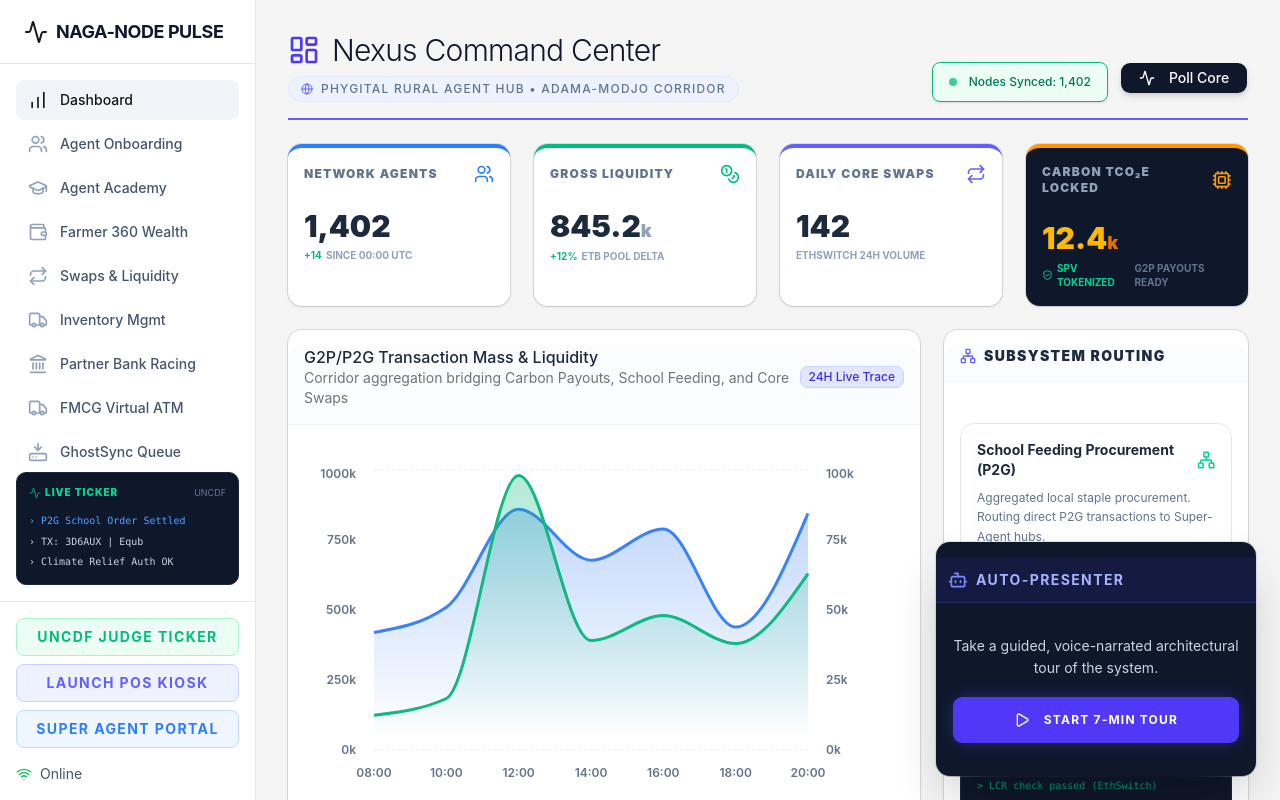
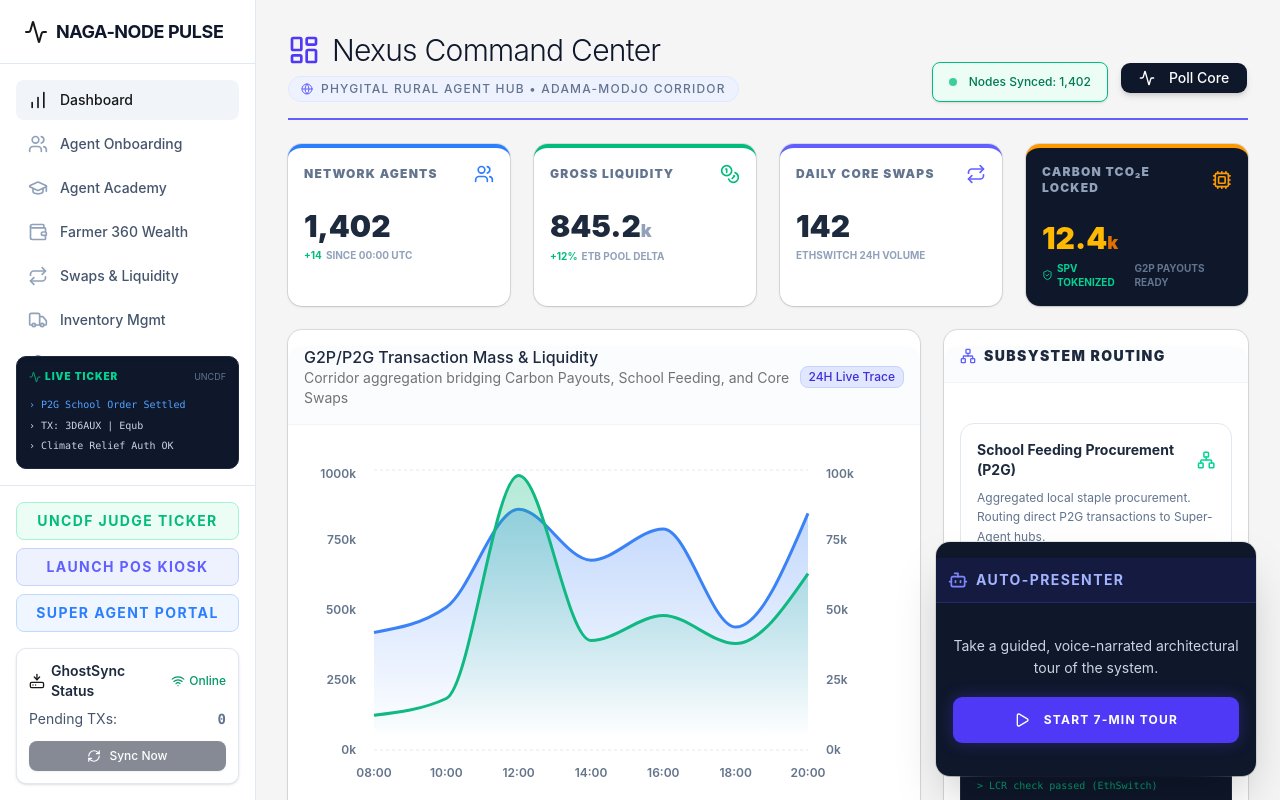
Before and after one commit to abeselomchernet/Phygital-rural-Agent-Hub, a React (Vite) app: page / in a window 1280 px wide. Built offline with nearby package versions, Linux system fonts and the light colour scheme.

Commit message:
feat(sync): implement GhostSync UI widget and queuing
- Introduce `GhostSyncWidget` for visual sync status
- Integrate transaction queuing into the AgentKiosk
- Add `ghostsync:success` event dispatching
- Optimize server health check and middleware pathing
- Disable HMR in dev to improve stability

```diff
--- a/server.ts
+++ b/server.ts
@@ -38,7 +38,7 @@ async function startServer() {
     // In production, the edge proxy terminates mTLS and sets this header.
     // For dev/testing, we fallback to accepting local dev requests
     const isMtlsVerified = req.headers['x-mtls-verified'] === 'true' || process.env.NODE_ENV !== 'production';
-    if (!isMtlsVerified && !req.path.startsWith('/api/health')) {
+    if (!isMtlsVerified && !req.originalUrl.startsWith('/api/health')) {
       return res.status(403).json({ error: 'FORBIDDEN: mTLS Client Certificate Missing or Invalid.' });
     }
     next();
@@ -354,7 +354,7 @@ async function startServer() {
   // Vite middleware for development
   if (process.env.NODE_ENV !== 'production') {
     const vite = await createViteServer({
-      server: { middlewareMode: true },
+      server: { middlewareMode: true, hmr: false },
       appType: 'spa',
     });
     app.use(vite.middlewares);
--- /dev/null
+++ b/src/components/GhostSyncWidget.tsx
@@ -0,0 +1,86 @@
+import React, { useEffect, useState } from 'react';
+import { Wifi, WifiOff, RefreshCw, HardDriveDownload } from 'lucide-react';
+import { syncEvents, getPendingEvents } from '@/lib/ghostsync';
+import { useSyncStatus } from './layout/AppLayout';
+
+export function GhostSyncWidget() {
+  const [isOnline, setIsOnline] = useState(navigator.onLine);
+  const [pendingCount, setPendingCount] = useState(0);
+  const [isSyncing, setIsSyncing] = useState(false);
+  const lastSync = useSyncStatus();
+
+  useEffect(() => {
+    const handleOnline = () => setIsOnline(true);
+    const handleOffline = () => setIsOnline(false);
+
+    window.addEventListener('online', handleOnline);
+    window.addEventListener('offline', handleOffline);
+
+    const checkPending = async () => {
+      const events = await getPendingEvents();
+      setPendingCount(events.length);
+    };
+
+    checkPending();
+    const interval = setInterval(checkPending, 2000);
+
+    return () => {
+      window.removeEventListener('online', handleOnline);
+      window.removeEventListener('offline', handleOffline);
+      clearInterval(interval);
+    };
+  }, []);
+
+  const handleSyncNow = async () => {
+    if (!isOnline || pendingCount === 0) return;
+    setIsSyncing(true);
+    await syncEvents();
+    setIsSyncing(false);
+  };
+
+  return (
+    <div className="bg-white border border-slate-200 rounded-lg p-3 shadow-sm mt-4 flex flex-col gap-2">
+      <div className="flex items-center justify-between">
+        <div className="flex items-center font-semibold text-sm text-slate-800">
+          <HardDriveDownload className="w-4 h-4 mr-1.5 text-primary" />
+          GhostSync Status
+        </div>
+        <div className="flex items-center text-xs">
+          {isOnline ? (
+            <span className="flex items-center text-emerald-600 font-medium">
+              <Wifi className="w-3.5 h-3.5 mr-1" />
+              Online
+            </span>
+          ) : (
+            <span className="flex items-center text-rose-500 font-medium">
+              <WifiOff className="w-3.5 h-3.5 mr-1" />
+              Offline
+            </span>
+          )}
+        </div>
+      </div>
+
+      <div className="flex items-center justify-between text-sm">
+        <span className="text-slate-600">Pending TXs:</span>
+        <span className={`font-mono font-bold ${pendingCount > 0 ? 'text-amber-600' : 'text-slate-500'}`}>
+          {pendingCount}
+        </span>
+      </div>
+
+      <button
+        onClick={handleSyncNow}
+        disabled={!isOnline || pendingCount === 0 || isSyncing}
+        className="mt-1 w-full flex items-center justify-center px-3 py-1.5 bg-slate-900 border border-transparent rounded-md shadow-sm text-xs font-medium text-white hover:bg-slate-800 focus:outline-none disabled:opacity-50 disabled:cursor-not-allowed transition-colors"
+      >
+        <RefreshCw className={`w-3.5 h-3.5 mr-2 ${isSyncing ? 'animate-spin' : ''}`} />
+        {isSyncing ? 'Syncing...' : 'Sync Now'}
+      </button>
+
+      {lastSync && (
+        <div className="text-[10px] text-slate-400 text-center mt-1">
+          Last success: {new Date(lastSync).toLocaleTimeString([], { hour: '2-digit', minute: '2-digit', second: '2-digit' })}
+        </div>
+      )}
+    </div>
+  );
+}
--- a/src/components/layout/AppLayout.tsx
+++ b/src/components/layout/AppLayout.tsx
@@ -6,8 +6,6 @@ import {
   HardDriveDownload,
   ShieldCheck,
   Server,
-  Wifi,
-  WifiOff,
   Activity,
   Truck,
   Database,
@@ -24,35 +22,47 @@ import {
   Mic
 } from 'lucide-react';
 import { useEffect, useState } from 'react';
-import { syncEvents, getPendingEvents } from '@/lib/ghostsync';
+import { syncEvents } from '@/lib/ghostsync';
+
+import { GhostSyncWidget } from '@/components/GhostSyncWidget';
+
+export function useSyncStatus() {
+  const [lastSync, setLastSync] = useState<string | null>(
+    localStorage.getItem('ghostsync_last_success')
+  );
+
+  useEffect(() => {
+    const handleSyncSuccess = (e: any) => {
+      setLastSync(e.detail.timestamp);
+    };
+
+    // Also update periodic so maybe the visual display is fresh, but not strictly needed
+    // unless we show "relative time" like "2 mins ago". We will just use date string for now.
+
+    window.addEventListener('ghostsync:success', handleSyncSuccess);
+    return () => {
+      window.removeEventListener('ghostsync:success', handleSyncSuccess);
+    };
+  }, []);
+
+  return lastSync;
+}
 
 export function AppLayout() {
-  const [isOnline, setIsOnline] = useState(navigator.onLine);
-  const [pendingCount, setPendingCount] = useState(0);
   const location = useLocation();
 
   useEffect(() => {
     const handleOnline = () => {
-      setIsOnline(true);
       syncEvents();
     };
-    const handleOffline = () => setIsOnline(false);
 
     window.addEventListener('online', handleOnline);
-    window.addEventListener('offline', handleOffline);
 
     // Initial sync
     syncEvents();
 
-    const interval = setInterval(async () => {
-      const events = await getPendingEvents();
-      setPendingCount(events.length);
-    }, 2000);
-
     return () => {
       window.removeEventListener('online', handleOnline);
-      window.removeEventListener('offline', handleOffline);
-      clearInterval(interval);
     };
   }, []);
 
@@ -162,20 +172,8 @@ export function AppLayout() {
           >
             Super Agent Portal
           </Link>
-          <div className="flex items-center justify-between text-sm mt-4">
-            <span className="flex items-center text-slate-600">
-              {isOnline ? (
-                <><Wifi className="w-4 h-4 mr-2 text-green-500" /> Online</>
-              ) : (
-                <><WifiOff className="w-4 h-4 mr-2 text-red-500" /> Offline</>
-              )}
-            </span>
-            {pendingCount > 0 && (
-              <span className="bg-orange-100 text-orange-700 px-2 py-0.5 rounded-full text-xs font-semibold">
-                {pendingCount} Pending
-              </span>
-            )}
-          </div>
+
+          <GhostSyncWidget />
         </div>
       </aside>
 
--- a/src/lib/ghostsync.ts
+++ b/src/lib/ghostsync.ts
@@ -96,6 +96,12 @@ export async function syncEvents() {
           await db.delete('outbox', p.row_key);
         }
       }
+
+      const timestamp = new Date().toISOString();
+      localStorage.setItem('ghostsync_last_success', timestamp);
+      if (typeof window !== 'undefined') {
+        window.dispatchEvent(new CustomEvent('ghostsync:success', { detail: { timestamp } }));
+      }
     } else {
       throw new Error('Sync failed');
     }
--- a/src/pages/AgentKiosk.tsx
+++ b/src/pages/AgentKiosk.tsx
@@ -30,6 +30,7 @@ import {
   Globe
 } from 'lucide-react';
 import { toast, Toaster } from 'sonner';
+import { addEventToQueue } from '@/lib/ghostsync';
 
 // Translations Dictionary
 const locales = {
@@ -179,17 +180,26 @@ export default function AgentKiosk() {
 
       setCommissionTotal(prev => prev + agentCommission);
 
-      toast.success(`Transaction Successful. Earned ${agentCommission.toFixed(2)} ETB Commission.`, { id: 'tx' });
-      setReceiptData({
+      const payload = {
         type: t.cashIn,
         amount: amountInput,
         fee: serviceCharge.toFixed(2),
-        txId: "TX" + Math.random().toString().substr(2, 8).toUpperCase(),
-        date: new Date().toLocaleString(),
+        txId: "TX" + Math.random().toString().substring(2, 10).toUpperCase(),
+        date: new Date().toISOString(),
         agent: "10045 - Adama Hub"
+      };
+
+      toast.promise(addEventToQueue('transaction', payload), {
+        loading: 'Queuing securely...',
+        success: () => {
+          toast.success(`Transaction Successful. Earned ${agentCommission.toFixed(2)} ETB Commission.`, { id: 'tx' });
+          setReceiptData({ ...payload, date: new Date(payload.date).toLocaleString() });
+          setAmountInput('');
+          setActiveModal('RECEIPT');
+          return 'Safely stored for GhostSync';
+        },
+        error: 'Failed to queue transaction'
       });
-      setAmountInput('');
-      setActiveModal('RECEIPT');
     }, 1500);
   };
 
@@ -208,17 +218,26 @@ export default function AgentKiosk() {
 
       setCommissionTotal(prev => prev + agentCommission);
 
-      toast.success(`Farmer confirmed via mobile. Dispense cash. Earned ${agentCommission.toFixed(2)} ETB Commission.`, { id: 'push', duration: 4000 });
-      setReceiptData({
+      const payload = {
         type: t.cashOut,
         amount: amountInput,
         fee: serviceCharge.toFixed(2),
-        txId: "TX" + Math.random().toString().substr(2, 8).toUpperCase(),
-        date: new Date().toLocaleString(),
+        txId: "TX" + Math.random().toString().substring(2, 10).toUpperCase(),
+        date: new Date().toISOString(),
         agent: "10045 - Adama Hub"
+      };
+
+      toast.promise(addEventToQueue('transaction', payload), {
+        loading: 'Queuing securely...',
+        success: () => {
+          toast.success(`Farmer confirmed via mobile. Dispense cash. Earned ${agentCommission.toFixed(2)} ETB Commission.`, { id: 'push', duration: 4000 });
+          setReceiptData({ ...payload, date: new Date(payload.date).toLocaleString() });
+          setAmountInput('');
+          setActiveModal('RECEIPT');
+          return 'Safely stored for GhostSync';
+        },
+        error: 'Failed to queue transaction'
       });
-      setAmountInput('');
-      setActiveModal('RECEIPT');
     }, 3000);
   };
 
```
